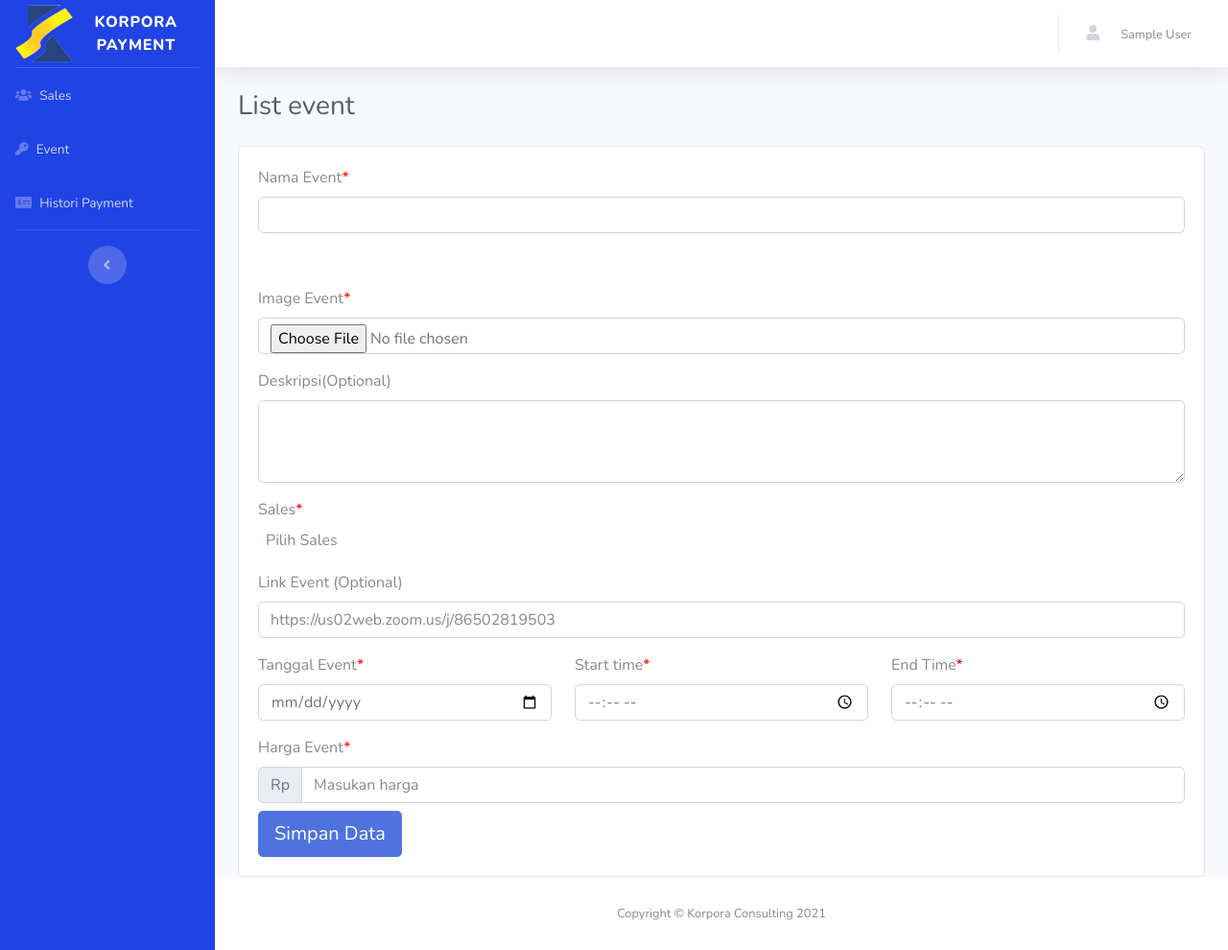
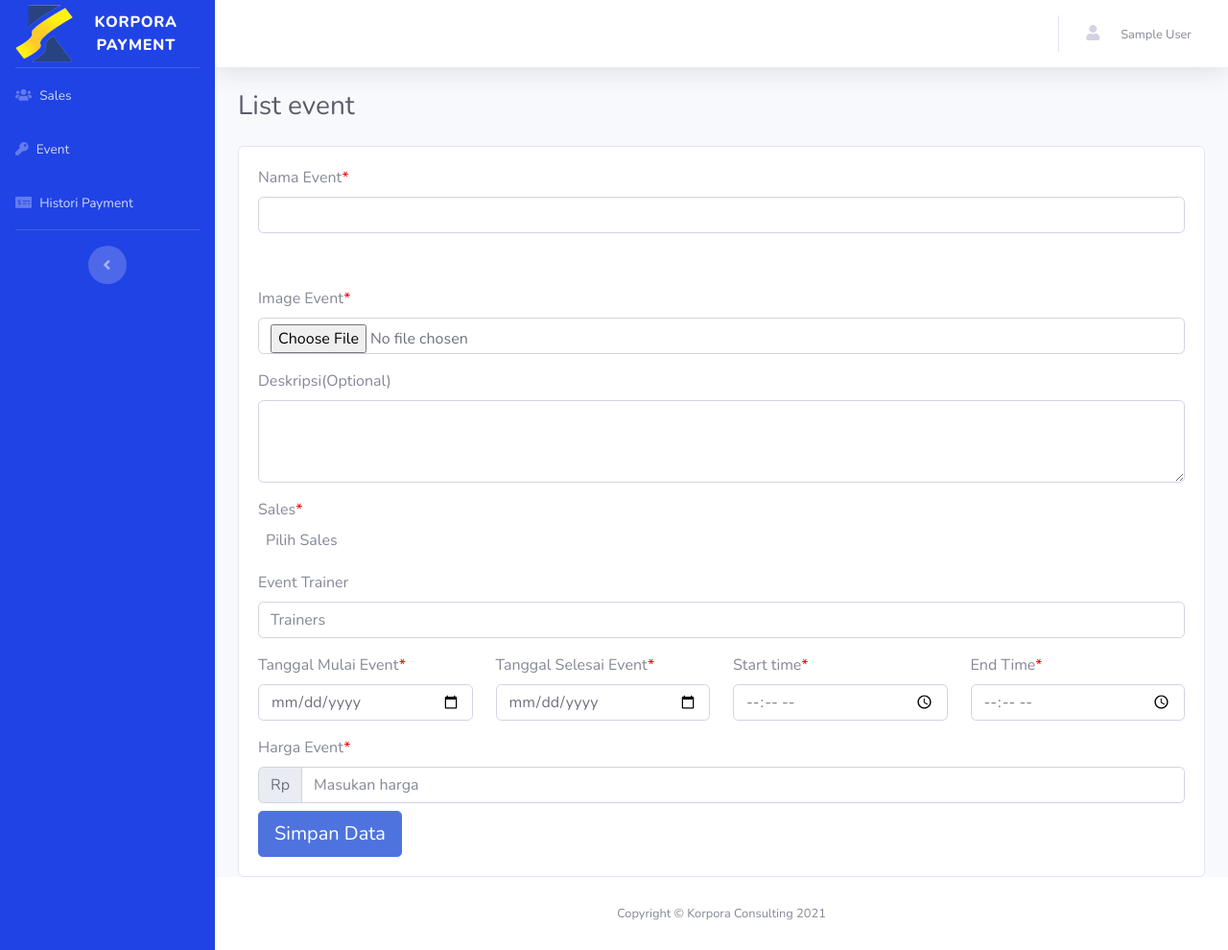
Before and after one commit to muchtaragung/payment, a CodeIgniter app: page /database/admin/event/add in a window 1280 px wide. Shown: the whole page at 96% size. Run offline with CodeIgniter, Linux system fonts and the light colour scheme; the visitor is signed in with stand-in values (Sample User, id 1); data that the repository does not hold is empty; some libraries are stand-ins or nearby versions.

Commit message:
create event tambah - start date - end date - early price - trainer hapus : - link event

```diff
--- a/application/controllers/admin/Event.php
+++ b/application/controllers/admin/Event.php
@@ -38,11 +38,13 @@ class Event extends CI_Controller
         $event['image_event'] = $this->_upload();
         $event['description'] = $this->input->post('description');
         $event['quantity']    = 1;
-        $event['link_event']  = $this->input->post('link_event');
-        $event['date_event']  = $this->input->post('date_event');
         $event['start_time']  = $this->input->post('start_time');
+        $event['trainer']     = $this->input->post('trainer');
         $event['end_time']    = $this->input->post('end_time');
+        $event['start_date']  = $this->input->post('start_date');
+        $event['end_date']    = $this->input->post('end_date');
         $event['price']       = str_replace('.', '', $this->input->post('price'));
+        $event['early_price']       = str_replace('.', '', $this->input->post('early_price'));
         $event['id_user']     = $this->input->post('id_user');
 
         $data = $this->event->save($event);
--- a/application/views/admin/event/add.php
+++ b/application/views/admin/event/add.php
@@ -78,26 +78,32 @@
                                 <div class="row">
                                     <div class="col-md-12">
                                         <div class="form-group">
-                                            <label for="namaEvent">Link Event (Optional)</label>
-                                            <input type="text" class="form-control" name="link_event" placeholder="https://us02web.zoom.us/j/86502819503" value="<?= set_value('link_event'); ?>">
+                                            <label for="namaEvent">Event Trainer</label>
+                                            <input type="text" class="form-control" name="trainer" placeholder="Trainers" value="<?= set_value('trainer'); ?>">
                                         </div>
                                     </div>
                                 </div>
 
                                 <div class="row">
-                                    <div class="col-md-4">
+                                    <div class="col-3">
                                         <div class="form-group">
-                                            <label for="namaEvent">Tanggal Event<span style="color: red;">*</span></label>
-                                            <input type="date" class="form-control" name="date_event" value="<?= set_value('date_event'); ?>">
+                                            <label for="namaEvent">Tanggal Mulai Event<span style="color: red;">*</span></label>
+                                            <input type="date" class="form-control" name="start_date" value="<?= set_value('date_event'); ?>">
                                         </div>
                                     </div>
-                                    <div class="col-md-4">
+                                    <div class="col-3">
+                                        <div class="form-group">
+                                            <label for="namaEvent">Tanggal Selesai Event<span style="color: red;">*</span></label>
+                                            <input type="date" class="form-control" name="end_date" value="<?= set_value('date_event'); ?>">
+                                        </div>
+                                    </div>
+                                    <div class="col-3">
                                         <div class="form-group">
                                             <label for="namaEvent">Start time<span style="color: red;">*</span></label>
                                             <input type="time" class="form-control" name="start_time" value="<?= set_value('start_time'); ?>">
                                         </div>
                                     </div>
-                                    <div class="col-md-4">
+                                    <div class="col-3">
                                         <div class="form-group">
                                             <label for="namaEvent">End Time<span style="color: red;">*</span></label>
                                             <input type="time" class="form-control" name="end_time" value="<?= set_value('end_time'); ?>">
```
